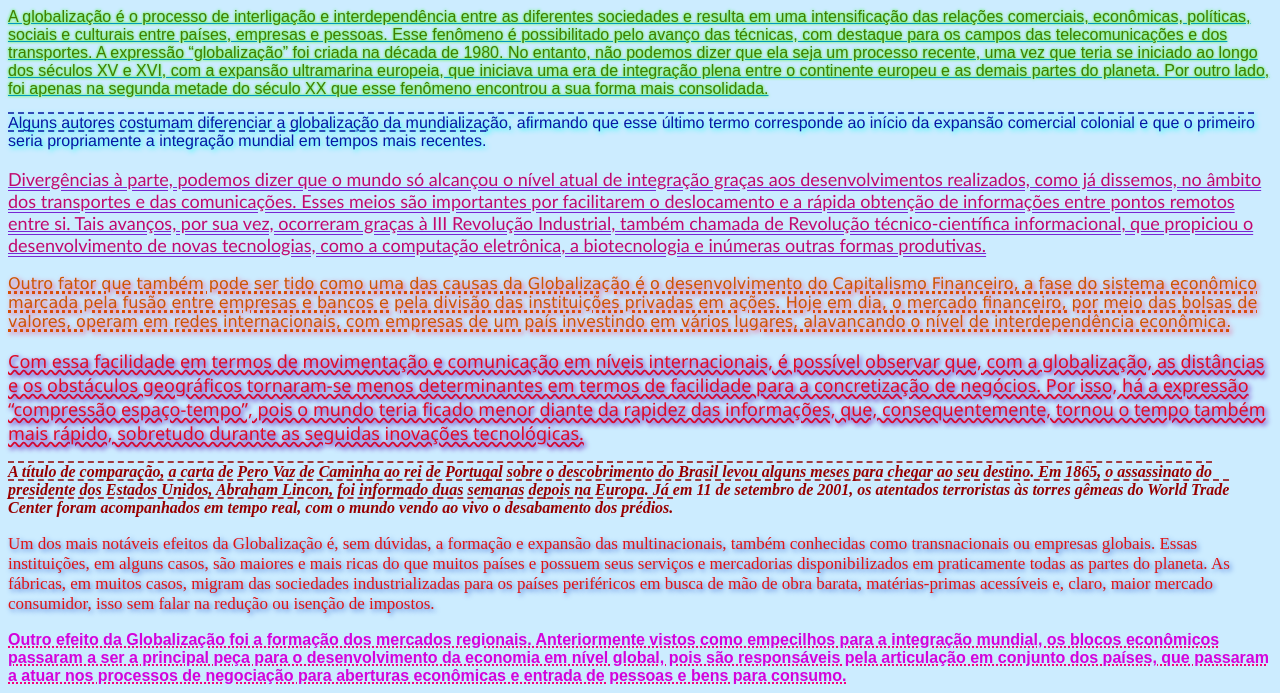
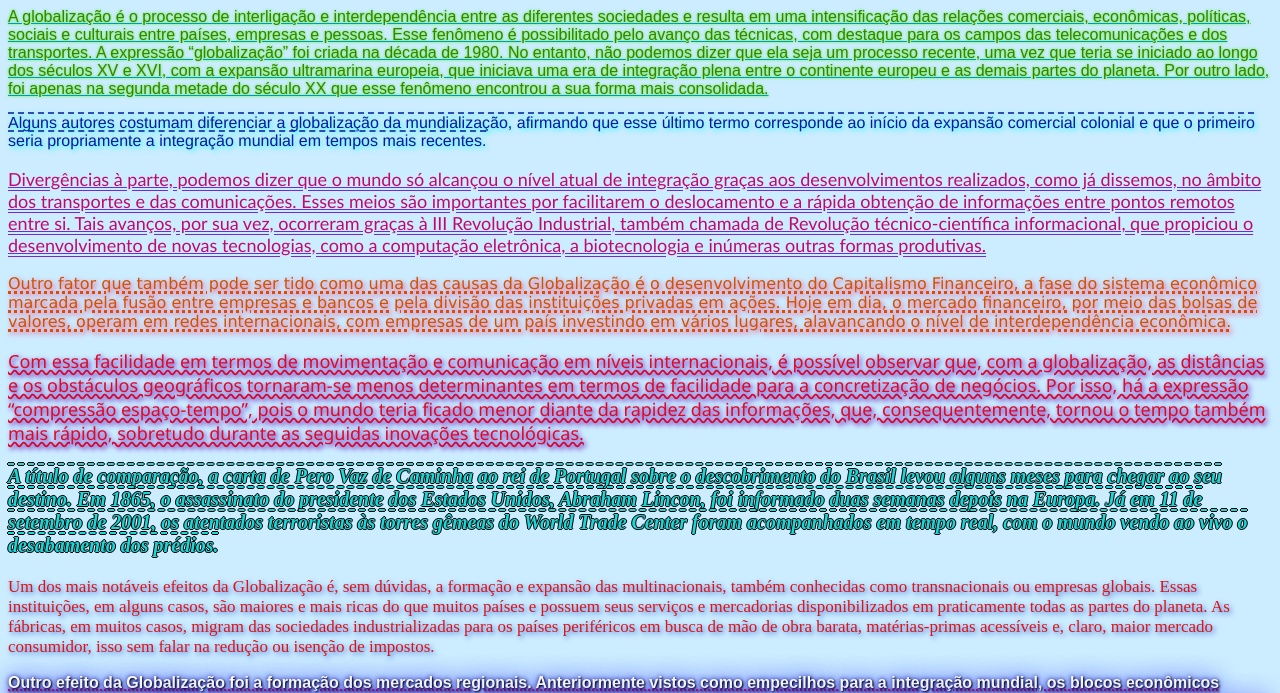
Before and after one commit to Eduardareismendes/trabalho-texto-css, a plain HTML site: page index.html in a window 1280 px wide. Shown: the part 87-780 px from the top of the page. Drawn offline with Linux system fonts and the light colour scheme.

Commit message:
Versão 4.0

```diff
--- a/css/style.css
+++ b/css/style.css
@@ -59,12 +59,14 @@ p.texto5 {
 }
 
 p.texto6 {
-    color:#970000;
+    color:#1dd6d6;
     font-family:'Times New Roman', Times, serif;
     text-decoration-line: overline;
     text-decoration-style: dashed;
     font-weight: bolder;
     font-style: oblique;
+    text-shadow: -1px 0 black, 0 1px black, 1px 0 black, 0 -1px black;
+    font-size: 20px;
 }
 
 p.texto7 {
@@ -74,13 +76,14 @@ p.texto7 {
 }
 
 p.texto8 {
-    color:#d403db;
+    color:#ffffff;
     font-family: Arial, Helvetica, sans-serif;
     font-weight: bolder;
     text-decoration-line: underline;
     text-decoration-style: dotted;
     text-decoration-color:#f5017b;
     text-decoration-thickness: 2px;
+    text-shadow: 1px 1px 2px black, 0 0 25px blue, 0 0 5px darkblue;
 }
 
 p.texto9 {
```
